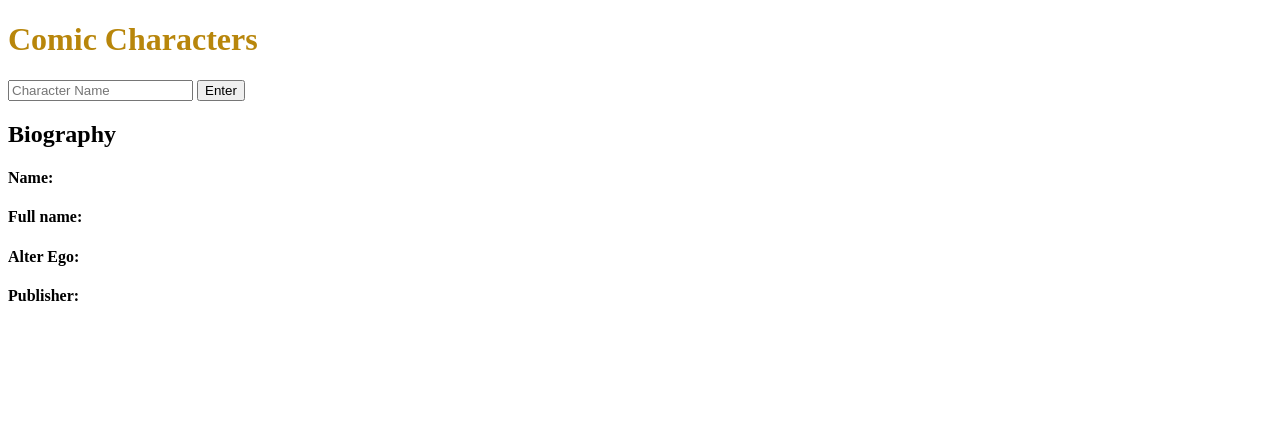
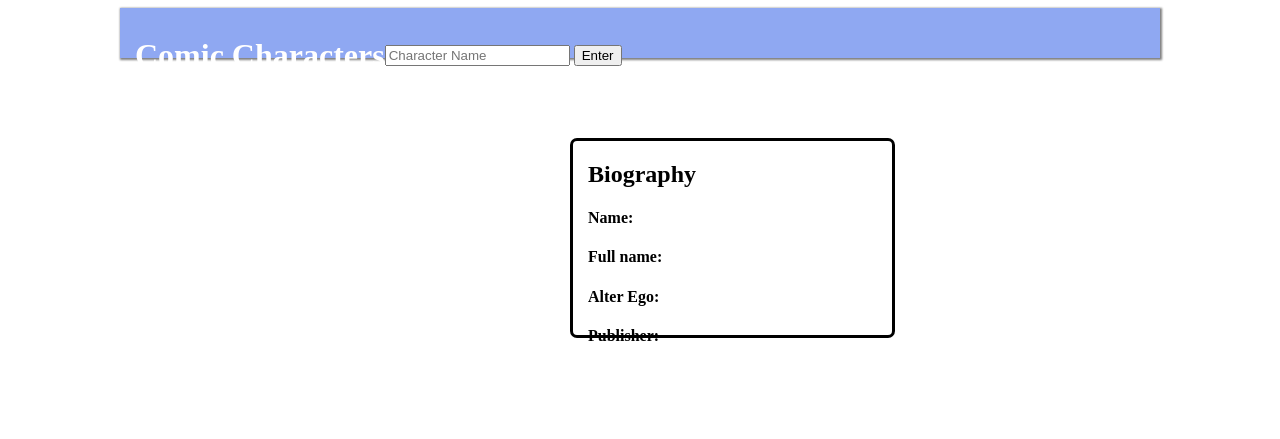
Before and after one commit to gguleid/SuperHero, a plain HTML site: page index.html in a window 1280 px wide. Drawn offline with nearby package versions, Linux system fonts and the light colour scheme.

Commit message:
wip: adjusting page layout

```diff
--- a/css/style.css
+++ b/css/style.css
@@ -1,3 +1,47 @@
-h1 {
-    color:darkgoldenrod;
+* {
+    box-sizing: border-box;
 }
+
+header {
+    text-align: center;
+    margin: 2rem;
+}
+
+main {
+    max-width: 300px;
+    margin:auto;
+}
+
+header, footer {
+    display: flex;
+    align-items: center;
+    height: 50px;
+    flex-grow: 1;
+    display: flex;
+    flex-wrap: wrap;
+    max-width: 1040px;
+    margin: auto;
+    padding-top: 45px;
+    align-content: center;
+}
+
+header {
+    background-color: #8fa8f2;
+    color: white;
+    padding-left: 15px;
+    box-shadow: 1px 1px 2px 1px #808080;
+}
+
+.character-info {
+    width: 325px;
+    height: 200px;
+    border: 3px solid #000;
+    border-radius: 7px;
+    padding-left: 15px;
+    margin: 80px;
+}
+
+.image {
+    max-width: 100%;
+    align-self: center;
+}
```
